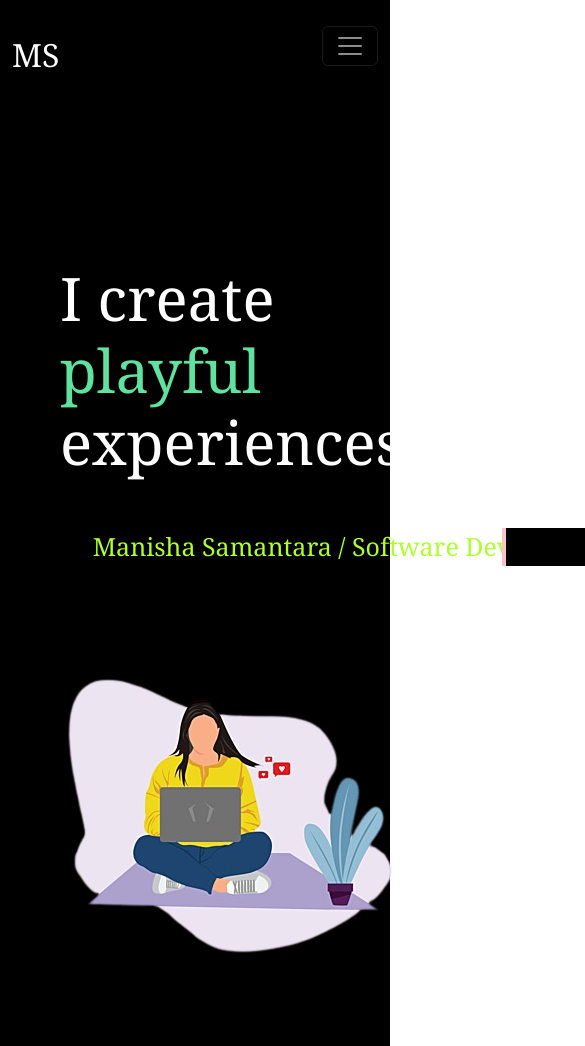
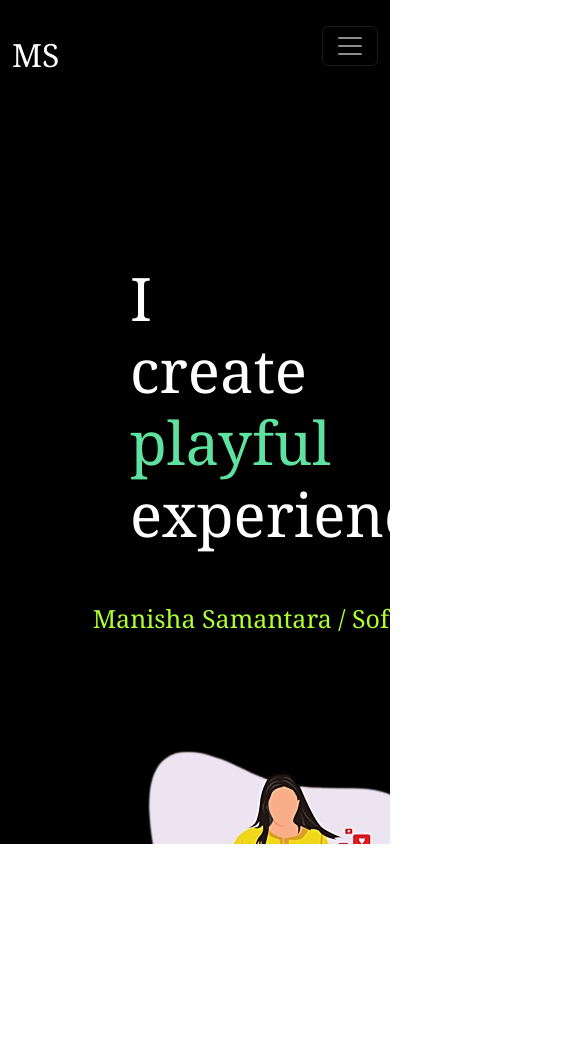
Before and after one commit to MS2810/MS2810.github.io, a plain HTML site: page index.html in a window 390 px wide. Shown: the whole page, 585 px wide, since content can reach past the window. After the commit the page ends 844 px from the top, so only its background shows below. Drawn offline with nearby package versions, Linux system fonts and the light colour scheme.

Commit message:
final push

```diff
--- a/style.css
+++ b/style.css
@@ -104,12 +104,12 @@
 }
 
 @media only screen and (max-width: 600px) {
-  .head {
-    margin: 120px 10px;
-    font-size: 60px;
-  }
-
-  .main-img {
-    margin-left: 0px;
+  html,
+  body {
+    width: 100%;
+    height: 100%;
+    margin: 0;
+    padding-right: 0;
+    overflow-x: hidden;
   }
 }
```
